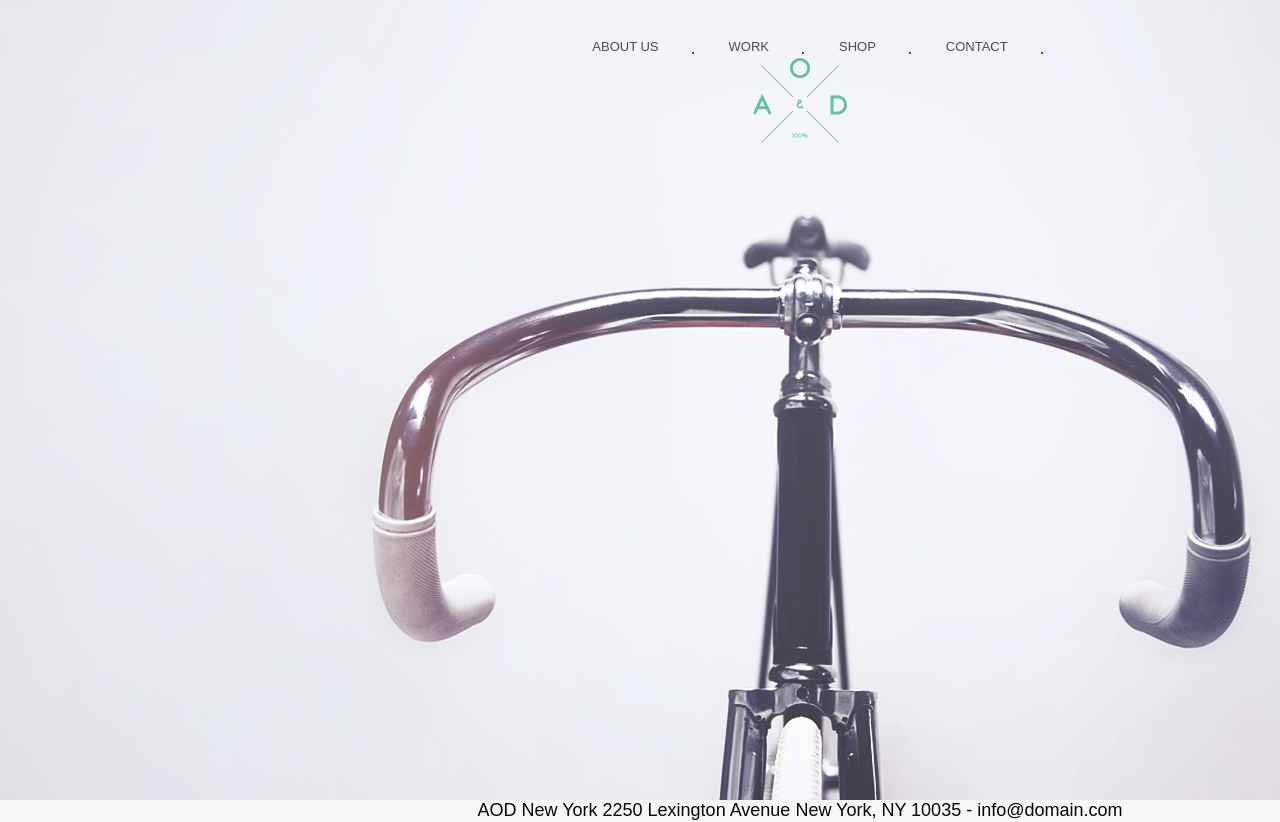
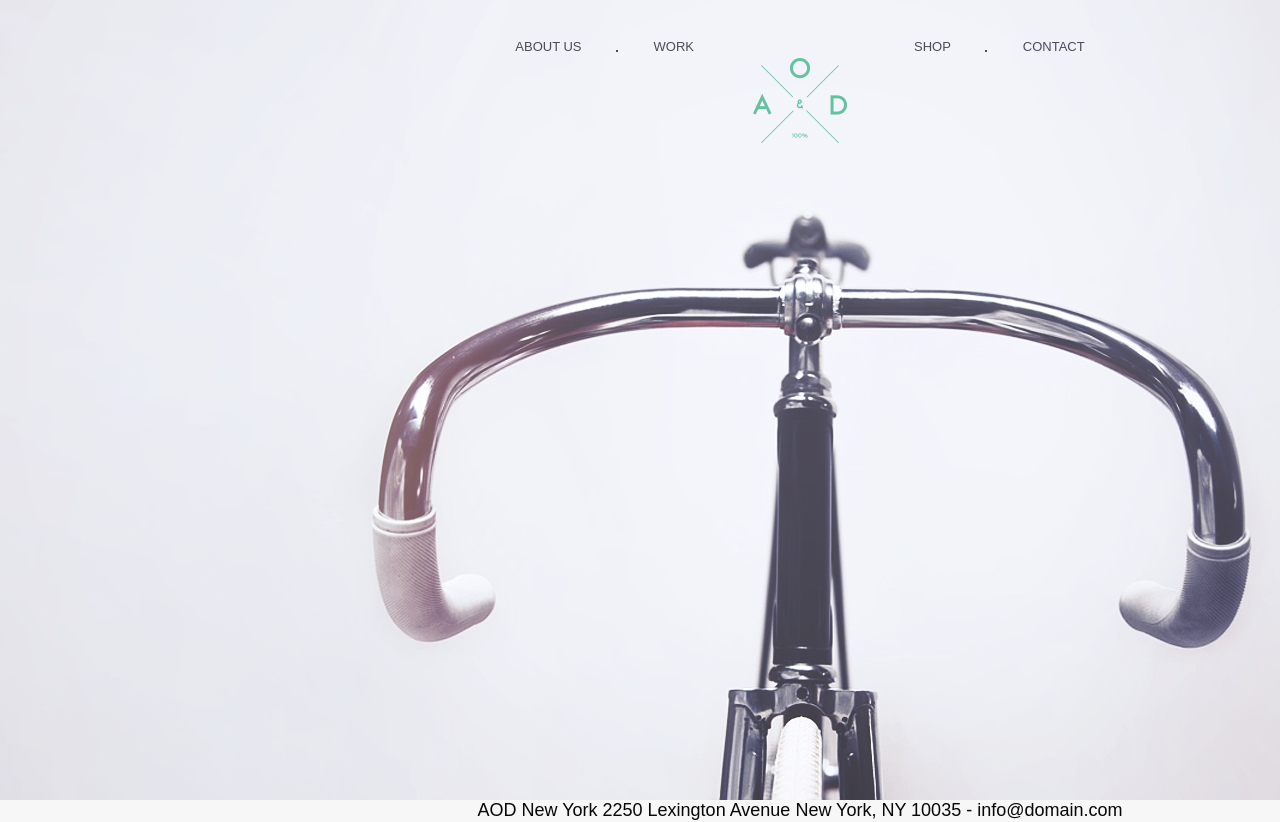
Before and after one commit to antoinrus/aod_bicycles, a plain HTML site: page index.html in a window 1280 px wide. Shown: the top 822 px of the page. Drawn offline with nearby package versions, Linux system fonts and the light colour scheme; a web font is replaced by a local one.

Commit message:
edit style.scss

```diff
--- a/#src/scss/style.scss
+++ b/#src/scss/style.scss
@@ -76,25 +76,34 @@ body {
 		display: grid;
 		grid-auto-flow: column;
 		justify-content: center;
+
+		li {
+			padding: 0px 36px;
+			position: relative;
+
+			&:nth-child(1)::after,
+			&:nth-child(3)::after {
+				content: "";
+				position: absolute;
+				bottom: 6px;
+				right: 0;
+				width: 2px;
+				height: 2px;
+				background-color: #4d4959;
+			}
+			&:nth-child(2) {
+				padding: 0px 110px 0px 36px;
+			}
+			&:nth-child(3) {
+				padding: 0px 36px 0px 110px;
+			}
+		}
 	}
 	// .menu__link
 	&__link {
-		padding: 0px 35px;
 		color: #4d4959;
 		font-size: 13px;
 		text-transform: uppercase;
-		position: relative;
-
-		&:nth-child(1)::after,
-		&:nth-child(3)::after {
-			content: "";
-			position: absolute;
-			bottom: 0;
-			right: 0;
-			width: 2px;
-			height: 2px;
-			background-color: #4d4959;
-		}
 	}
 }
 .page {
```
Also changed, not shown: css/style.css.
